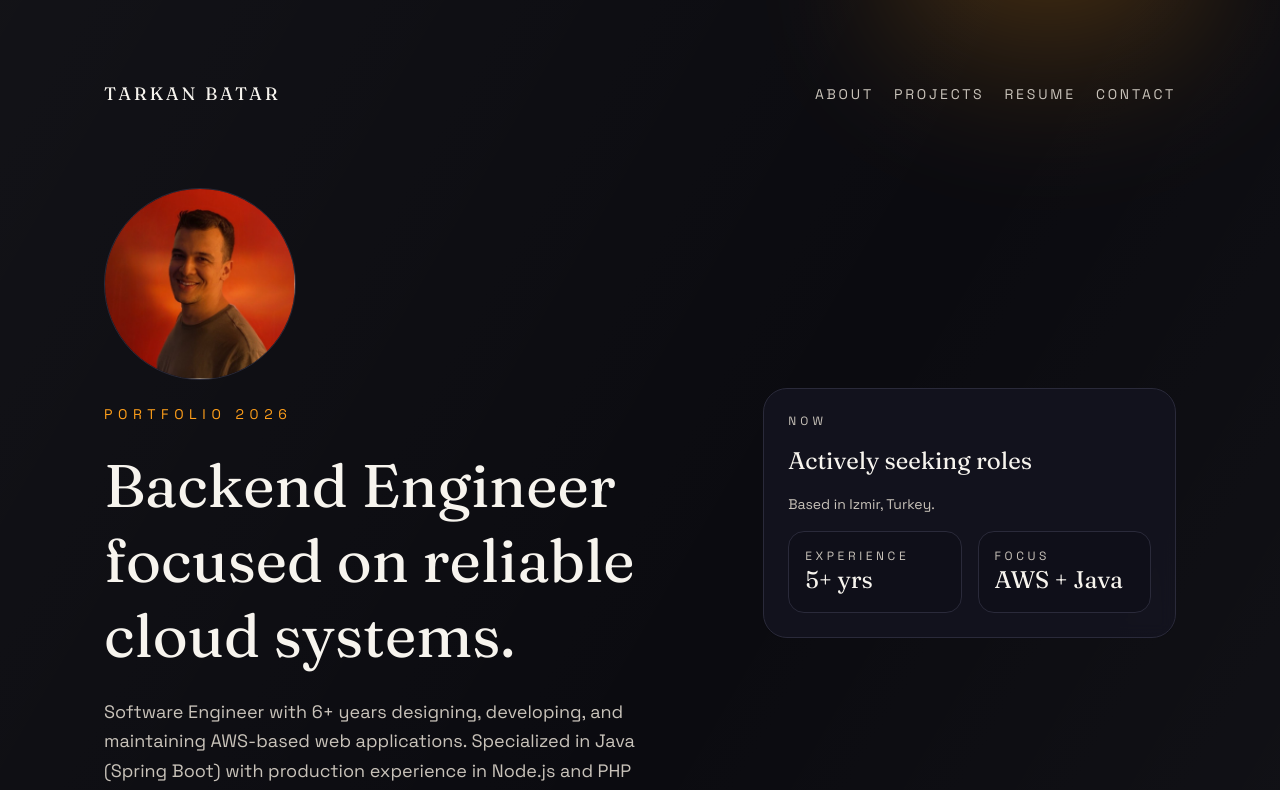
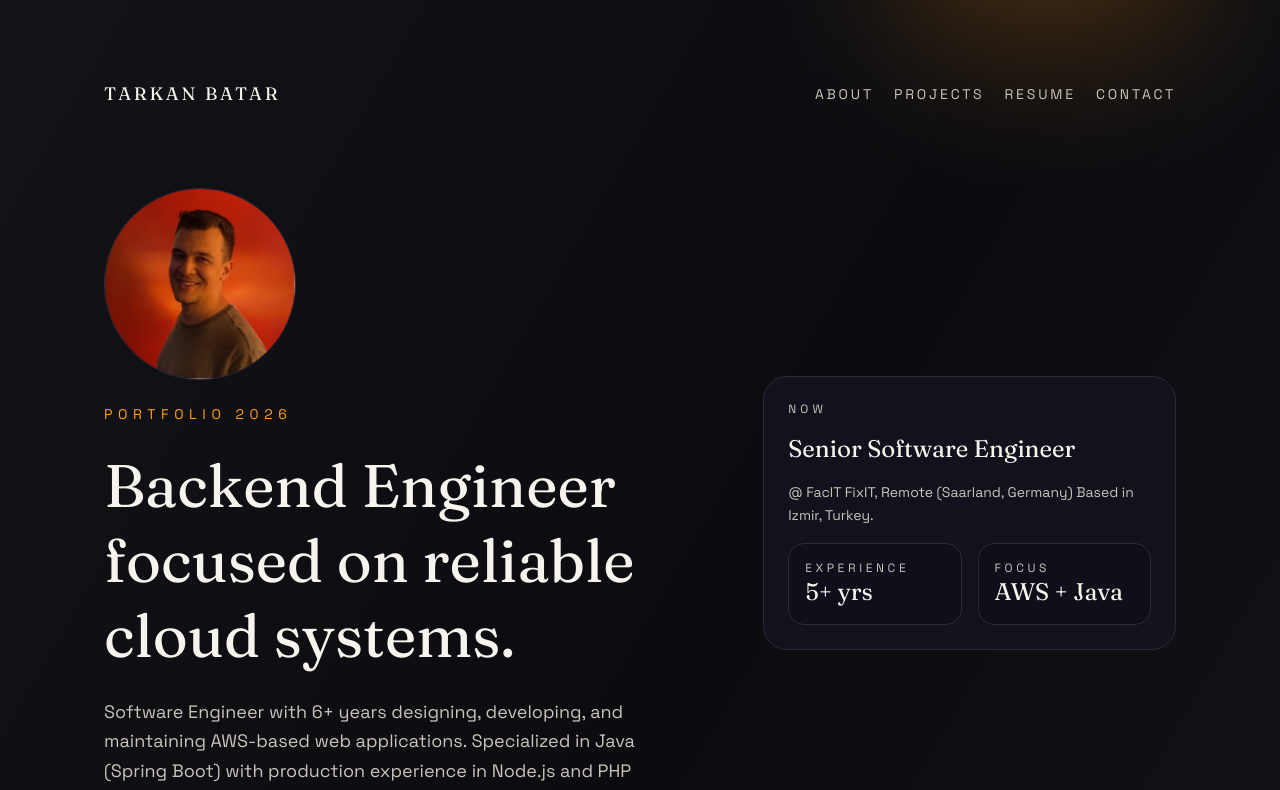
Before and after one commit to tarkanbatar/tarkanbatar.github.io, a Next.js app: page / in a window 1280 px wide. Shown: the top 790 px of the page. Built offline with nearby package versions, Linux system fonts and the light colour scheme.

Commit message:
experience update

```diff
--- a/app/page.tsx
+++ b/app/page.tsx
@@ -99,9 +99,9 @@ export default function Home() {
               <p className="text-xs uppercase tracking-[0.35em] text-[#c9c3ba]">
                 Now
               </p>
-              <h2 className="font-display text-2xl">Actively seeking roles</h2>
+              <h2 className="font-display text-2xl">Senior Software Engineer</h2>
               <p className="text-sm leading-relaxed text-[#c9c3ba]">
-                Based in Izmir, Turkey.
+                @ FacIT FixIT, Remote (Saarland, Germany) Based in Izmir, Turkey.
 
               </p>
               <div className="grid grid-cols-2 gap-4 text-sm">
```
